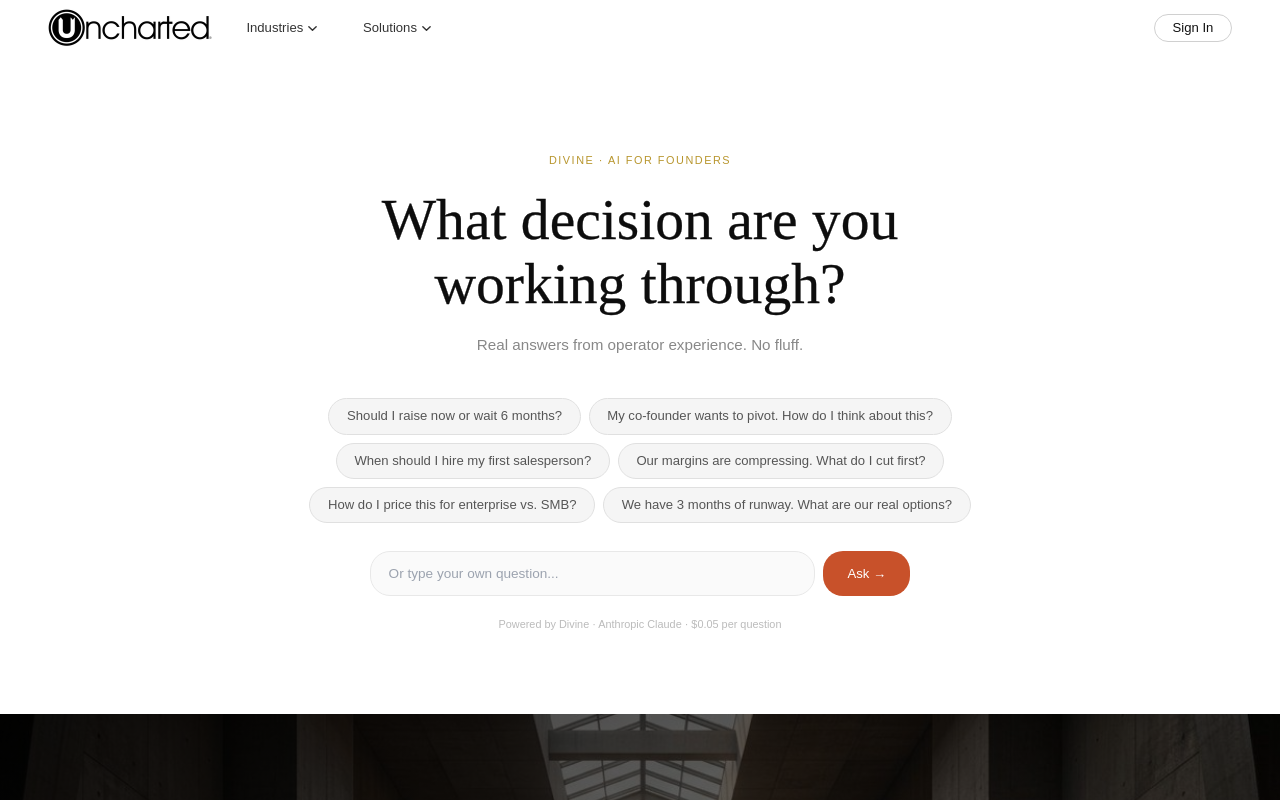
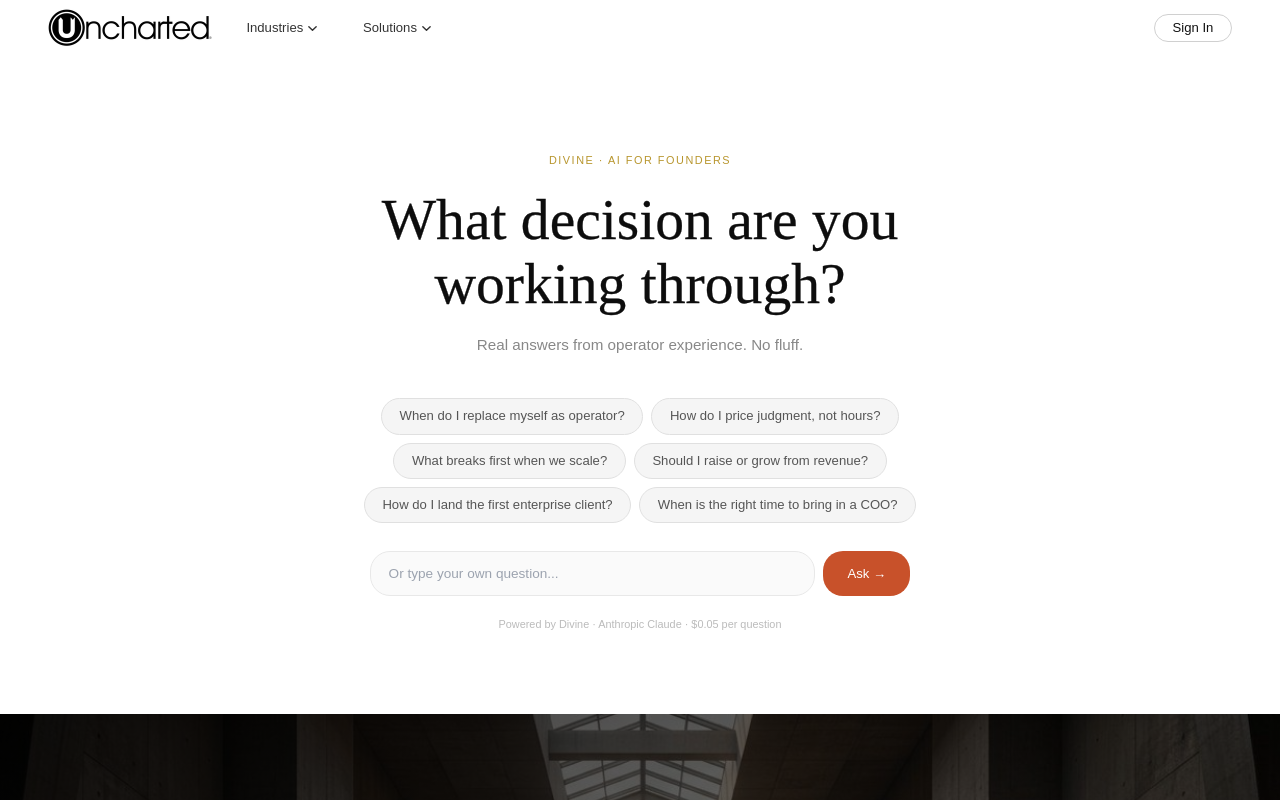
Before and after one commit to roothold/uncharted, a React (Vite) app: page / in a window 1280 px wide. Shown: the top 800 px of the page. Built offline with nearby package versions, Linux system fonts and the light colour scheme.

Commit message:
Add files via upload

```diff
--- a/src/DivineHero.jsx
+++ b/src/DivineHero.jsx
@@ -1,12 +1,12 @@
 import { useState } from "react";
 
 const QUESTIONS = [
-  { q:"Should I raise now or wait 6 months?",                   domain:"Fundraising" },
-  { q:"My co-founder wants to pivot. How do I think about this?",domain:"Strategy"   },
-  { q:"When should I hire my first salesperson?",                domain:"Hiring"      },
-  { q:"Our margins are compressing. What do I cut first?",       domain:"Operations"  },
-  { q:"How do I price this for enterprise vs. SMB?",             domain:"Pricing"     },
-  { q:"We have 3 months of runway. What are our real options?",  domain:"Capital"     },
+  { q:"When do I replace myself as operator?",        domain:"Leadership"   },
+  { q:"How do I price judgment, not hours?",          domain:"Pricing"      },
+  { q:"What breaks first when we scale?",             domain:"Operations"   },
+  { q:"Should I raise or grow from revenue?",         domain:"Capital"      },
+  { q:"How do I land the first enterprise client?",   domain:"Sales"        },
+  { q:"When is the right time to bring in a COO?",    domain:"Hiring"       },
 ];
 
 const go = (q) => {
```
